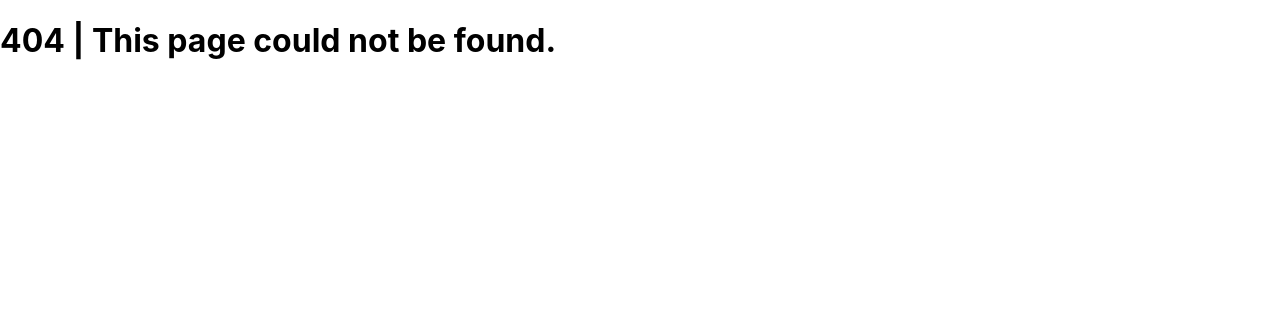
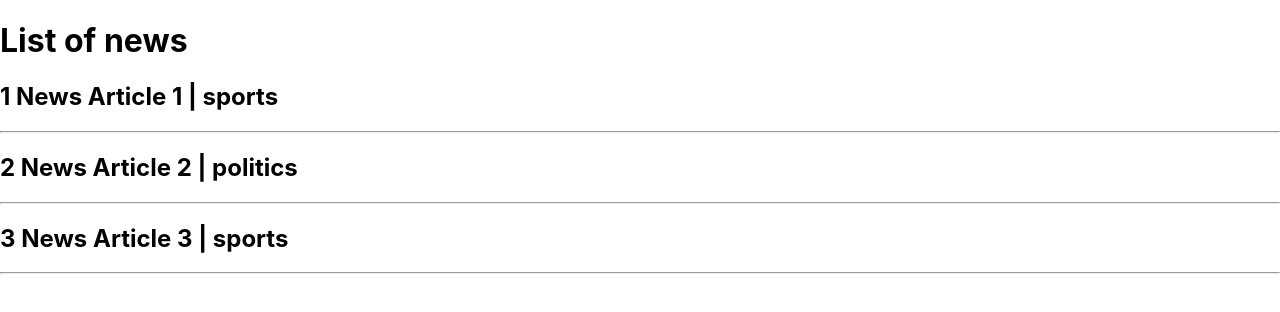
Before and after one commit to iabdulmuqeet/next-js-implementation, a Next.js app: page /news in a window 1280 px wide. Before the commit this address had no page. Shown: the top 312 px of the page. Built offline with nearby package versions, Linux system fonts and the light colour scheme; data requests are answered from the project's data file.

Commit message:
SSR with Dynamic Parameters

```diff
--- a/db.json
+++ b/db.json
@@ -1,4 +1,24 @@
 {
+  "news": [
+    {
+      "id": 1,
+      "title": "News Article 1",
+      "category": "sports",
+      "description": "Description 1"
+    },
+    {
+      "id": 2,
+      "title": "News Article 2",
+      "category": "politics",
+      "description": "Description 2"
+    },
+    {
+      "id": 3,
+      "title": "News Article 3",
+      "category": "sports",
+      "description": "Description 3"
+    }
+  ],
   "products": [
     {
       "id": 1,
--- a/pages/index.js
+++ b/pages/index.js
@@ -16,6 +16,7 @@ export default function Home() {
     <h1><Link href='/docs'><a>Docs</a></Link></h1>
     <h1><Link href='/users'><a>Users</a></Link></h1>
     <h1><Link href='/posts'><a>Posts</a></Link></h1>
+    <h1><Link href='/news'><a>News</a></Link></h1>
 
     <button onClick={handleClick}>Place Order</button>
    </div>
--- /dev/null
+++ b/pages/news/index.js
@@ -0,0 +1,38 @@
+import Link from "next/link"
+
+function NewsList({ news }) {
+  return (
+    <>
+      <h1>List of news</h1>
+      {
+        news.map(article => {
+          return (
+            <div key={article.id}>
+              <Link href={`/news/${article.category}`}>
+                <a>
+                  <h2>
+                    {article.id} {article.title} | {article.category}
+                  </h2>
+                </a>
+              </Link>
+              <hr />
+            </div>
+          )
+        })
+      }
+    </>
+  )
+}
+
+export default NewsList
+
+export async function getServerSideProps() {
+  const response = await fetch('http://localhost:4000/news')
+  const data = await response.json()
+
+  return {
+    props: {
+      news: data
+    }
+  }
+}
```
Also changed, not shown: pages/news/[category].js (added, +32 -0 lines).
